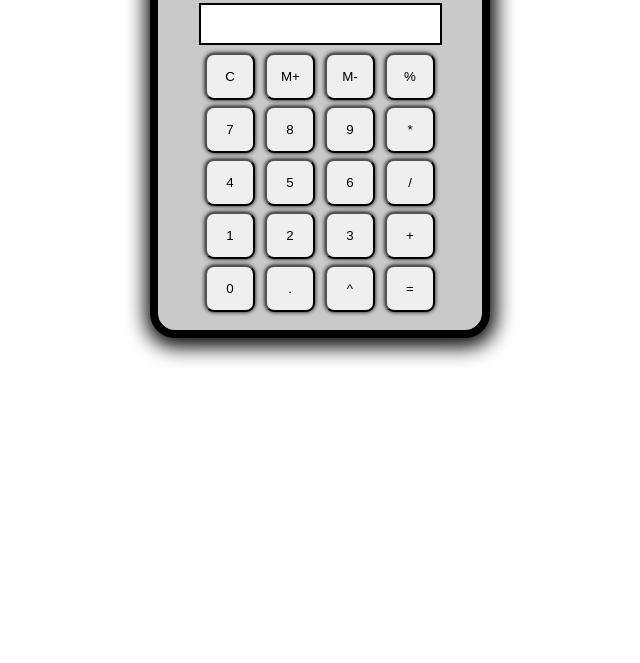
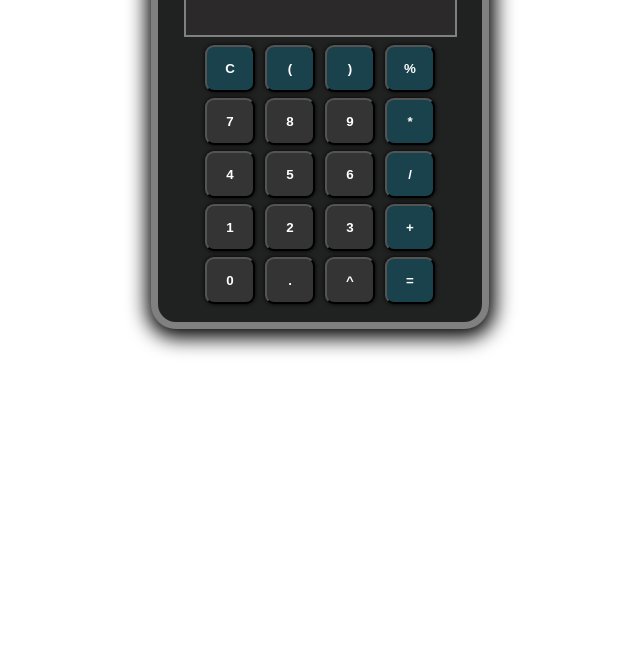
Before and after one commit to zaid617/calculator, a plain HTML site: page index.html in a window 1280 px wide. Shown: the part 137-800 px from the top of the page, without its empty margins (320-960 px from the left). Drawn offline with Linux system fonts and the light colour scheme.

Commit message:
color change

```diff
--- a/index.html
+++ b/index.html
@@ -13,34 +13,34 @@
         <h1>Calculator</h1>
         <input type="text" class="input">
         <div class="row">
-            <button class="button">C</button>
-            <button class="button">M+</button>
-            <button class="button">M-</button>
-            <button class="button">%</button>
+            <button class="button color-btn">C</button>
+            <button class="button color-btn">(</button>
+            <button class="button color-btn">)</button>
+            <button class="button color-btn">%</button>
         </div>
         <div class="row">
             <button class="button">7</button>
             <button class="button">8</button>
             <button class="button">9</button>
-            <button class="button">*</button>
+            <button class="button color-btn">*</button>
         </div>
         <div class="row">
             <button class="button">4</button>
             <button class="button">5</button>
             <button class="button">6</button>
-            <button class="button">/</button>
+            <button class="button color-btn">/</button>
         </div>
         <div class="row">
             <button class="button">1</button>
             <button class="button">2</button>
             <button class="button">3</button>
-            <button class="button">+</button>
+            <button class="button color-btn">+</button>
         </div>
         <div class="row">
             <button class="button">0</button>
             <button class="button">.</button>
             <button class="button">^</button>
-            <button class="button">=</button>
+            <button class="button color-btn">=</button>
         </div>
     </div>
     <script src="script.js"></script>
--- a/style.css
+++ b/style.css
@@ -1,5 +1,5 @@
 body{
-    margin-top: 50px;
+  margin-top: 30px;
 }
 .container{
     text-align: center;
@@ -8,11 +8,11 @@ body{
     align-items: center;
     margin: auto;
     max-width: 40vh;
-    border: 8px solid black;
+    border: 7px solid gray;
     border-radius: 25px;
     padding: 15px 2px;
     box-shadow: 1px 4px 20px 5px black;
-    background-color: #c9c9c9;
+    background-color: #202221;
 }
 
 
@@ -27,17 +27,31 @@ body{
     cursor: pointer;
     width: 50px;
     box-shadow: 0px 0px 4px 0px   black;
-    background-color: cfcfcf;
+    color: white;
+    background-color: #343434;
+    font-weight: 600;
+}
+.button:active{
+    background-color: #00d5d1;
 }
 .input{
-    font-size: 17px;
-    padding: 9px;
-    border: 2px solid black;
+    font-size: 20px;
+    padding-top: 14px;
+    padding-bottom: 14px;
+    border: 2px solid grey;
     margin-bottom: 5px;
+    font-weight: 400;
+    color: white;
+    background-color: #2b292a;
 
 }
 h1{
     font-size: 27px;
     letter-spacing: 2px;
     text-transform: uppercase;
+    color: white;
 }
+
+.color-btn{
+    background-color: #1a424c;
+}
```
